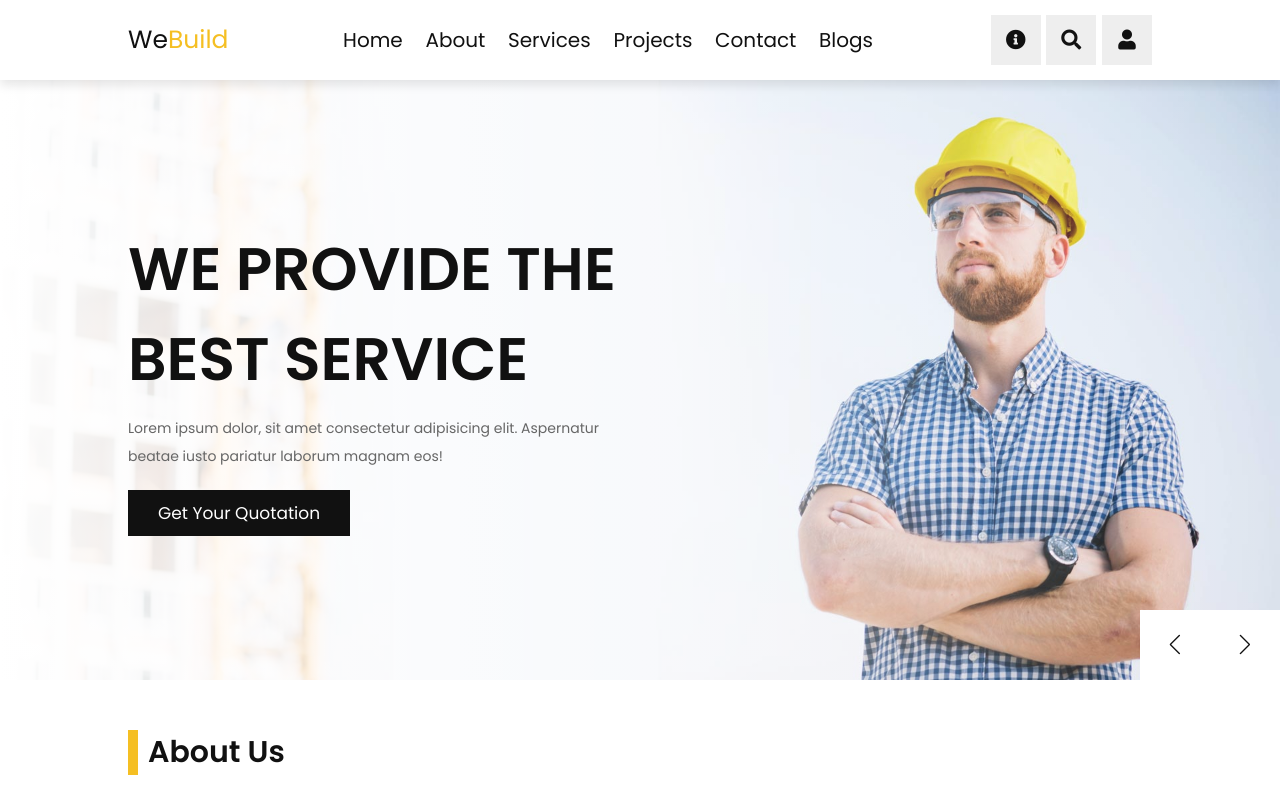
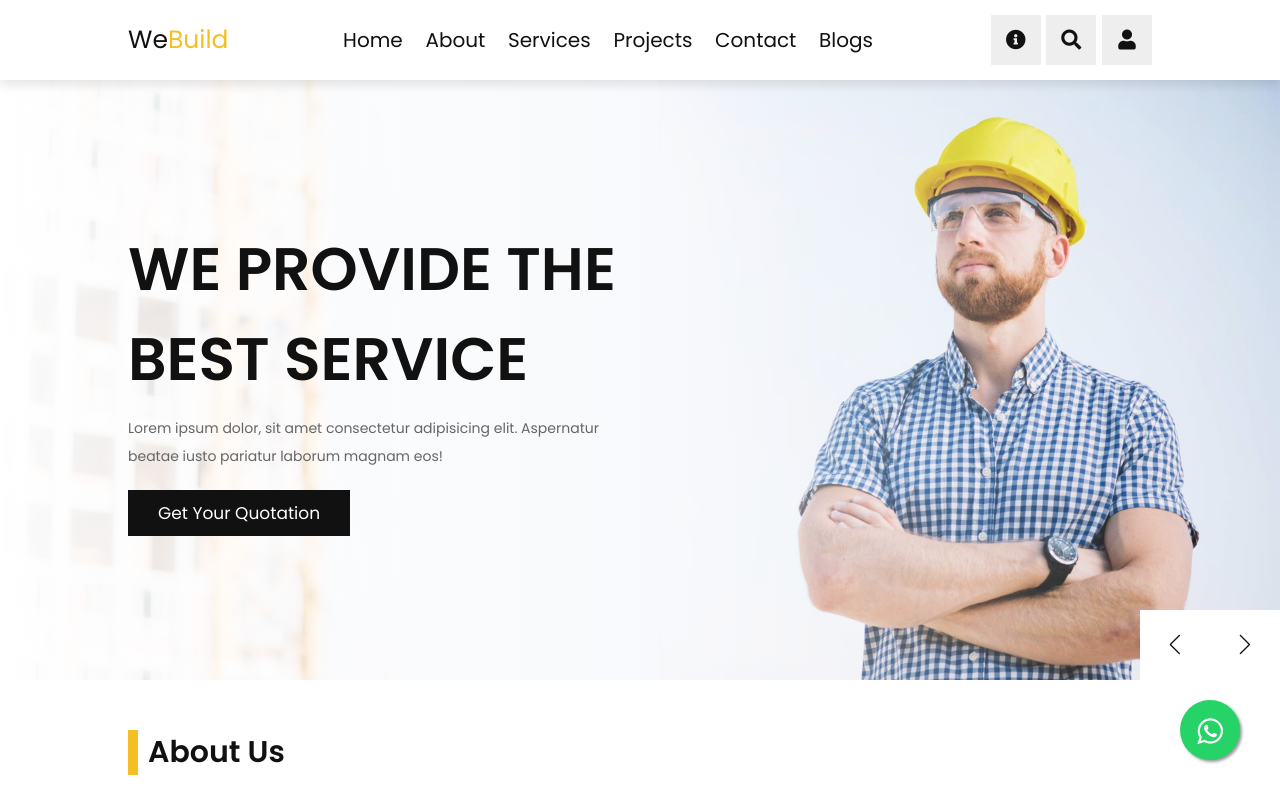
Before and after one commit to 97waseem/archBriq, a plain HTML site: page index.html in a window 1280 px wide. Shown: the top 800 px of the page. Drawn offline with nearby package versions, Linux system fonts and the light colour scheme; some packages are replaced by stand-ins of ours; a script that the page names is missing; files whose address does not match are found by name.

Commit message:
second commit

```diff
--- a/index.html
+++ b/index.html
@@ -4,7 +4,7 @@
    <meta charset="UTF-8">
    <meta http-equiv="X-UA-Compatible" content="IE=edge">
    <meta name="viewport" content="width=device-width, initial-scale=1.0">
-   <title>Construction Website</title>
+   <title>Arch Briq</title>
 
    <!-- font awesome cdn link  -->
    <link rel="stylesheet" href="https://cdnjs.cloudflare.com/ajax/libs/font-awesome/5.15.4/css/all.min.css">
@@ -12,7 +12,7 @@
    <link rel="stylesheet" href="https://cdnjs.cloudflare.com/ajax/libs/lightgallery-js/1.4.0/css/lightgallery.min.css">
 
    <link rel="stylesheet" href="https://unpkg.com/swiper@7/swiper-bundle.min.css" />
-
+   <link rel="stylesheet" href="https://maxcdn.bootstrapcdn.com/font-awesome/4.5.0/css/font-awesome.min.css">
    <!-- custom css file link  -->
    <link rel="stylesheet" href="style.css">
 
@@ -33,6 +33,9 @@
       <a href="#contact">contact</a>
       <a href="#blogs">blogs</a>
    </nav>
+   <a href="https://api.whatsapp.com/send?phone=8368294506&text=Hello, I would like to ask for a quotation" class="float" target="_blank">
+      <i class="fa fa-whatsapp my-float"></i>
+      </a>
 
    <div class="icons">
       <div id="menu-btn" class="fas fa-bars"></div>
--- a/style.css
+++ b/style.css
@@ -218,7 +218,24 @@ section {
 .header .login-form p a:hover {
   text-decoration: underline;
 }
+.float{
+	position:fixed;
+	width:60px;
+	height:60px;
+	bottom:40px;
+	right:40px;
+	background-color:#25d366;
+	color:#FFF;
+	border-radius:50px;
+	text-align:center;
+  font-size:30px;
+	box-shadow: 2px 2px 3px #999;
+  z-index:100;
+}
 
+.my-float{
+	margin-top:16px;
+}
 .contact-info {
   position: fixed;
   top: 0;
```
